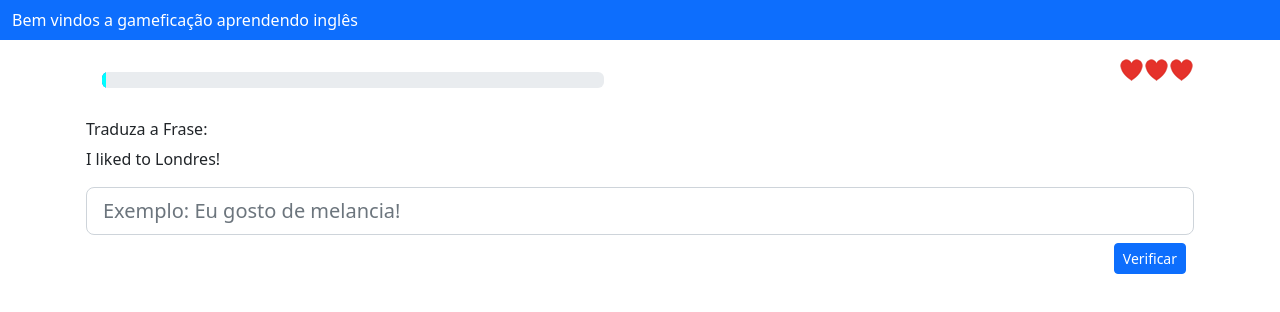
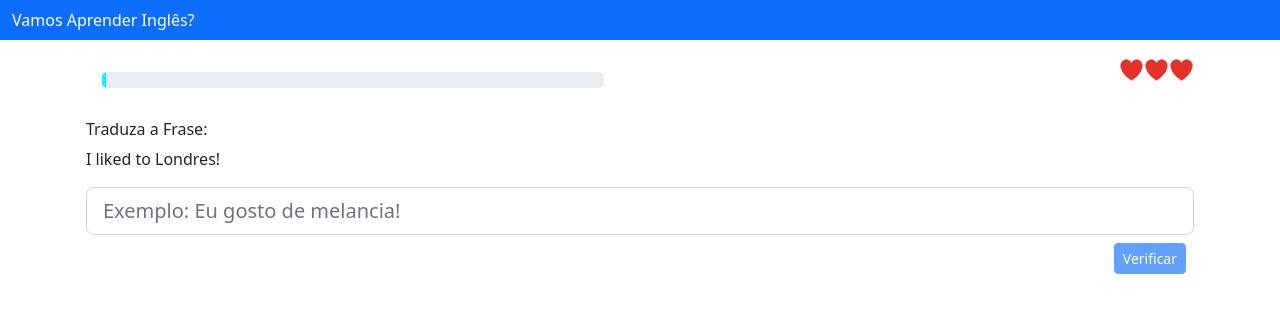
Before and after one commit to RyanAraujoo/aprendendoInglesApp, an Angular app: page / in a window 1280 px wide. Shown: the top 312 px of the page. Built offline with nearby package versions, Linux system fonts and the light colour scheme.

Commit message:
style: disabled cause empty input

```diff
--- a/src/app/view/header/header.component.html
+++ b/src/app/view/header/header.component.html
@@ -1,6 +1,6 @@
 <!-- As a link -->
 <nav class="navbar  bg-primary" style="background-color: #e3f2fd;">
   <div class="container-fluid">
-    Bem vindos a gameficação aprendendo inglês
+    Vamos Aprender Inglês?
   </div>
 </nav>
--- a/src/app/view/modal-yes-no/modal-yes-no.component.ts
+++ b/src/app/view/modal-yes-no/modal-yes-no.component.ts
@@ -10,7 +10,7 @@ export class ModalYesNoComponent implements OnInit {
   @Input() phrase?: Phrase;
   originPhrase?: string = '';
  @Input() translationPhrase: string = '';
- @Output() confirm: EventEmitter<any> = new EventEmitter<any>();
+ @Output() confirm: EventEmitter<void> = new EventEmitter<void>();
 
  ngOnInit(): void {
     this.originPhrase = this.phrase?.phraseEng
--- a/src/app/view/panel/panel.component.html
+++ b/src/app/view/panel/panel.component.html
@@ -32,6 +32,7 @@
           class="btn btn-primary btn-sm"
           data-bs-toggle="modal"
           data-bs-target="#staticBackdrop"
+          [disabled]="getResponse === '' ? 'disabled' : '' "
         >
           Verificar
         </button>
```
Also changed, not shown: src/app/app.component.ts (+3 -4 lines).
